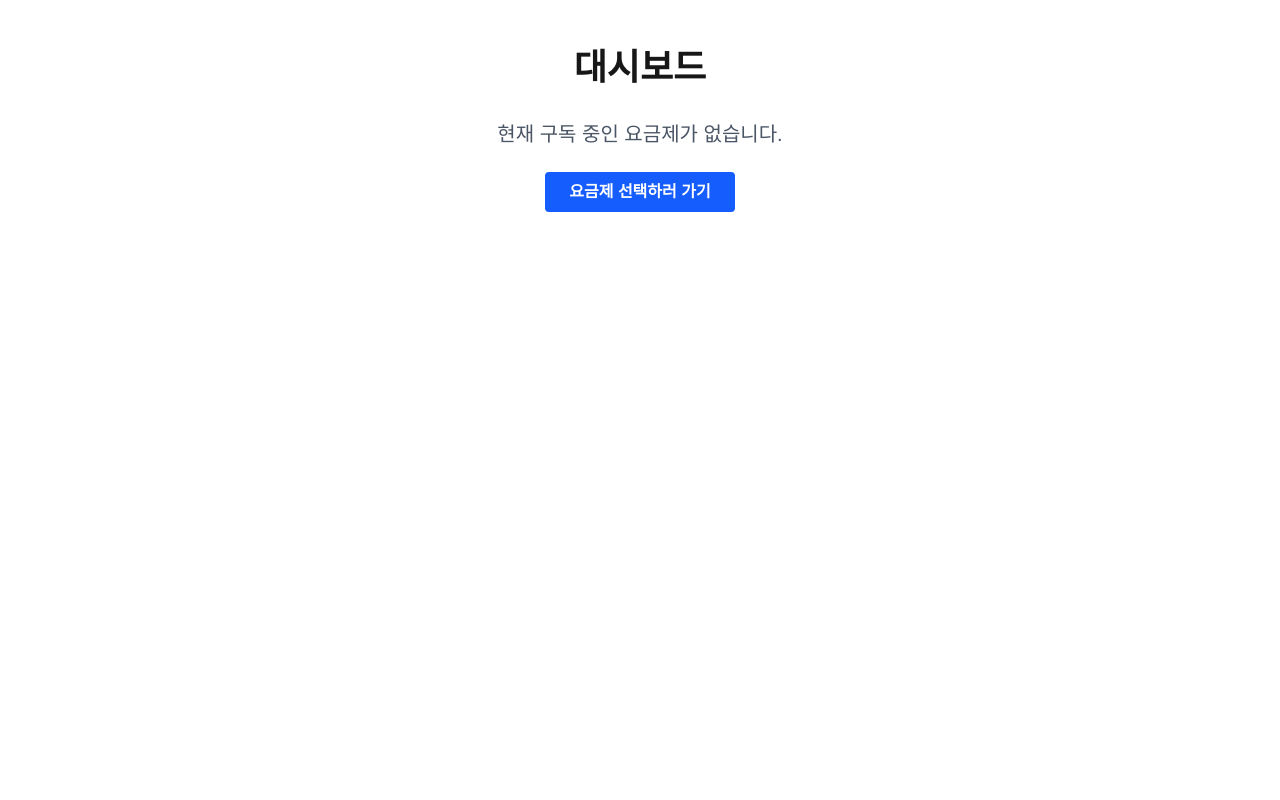
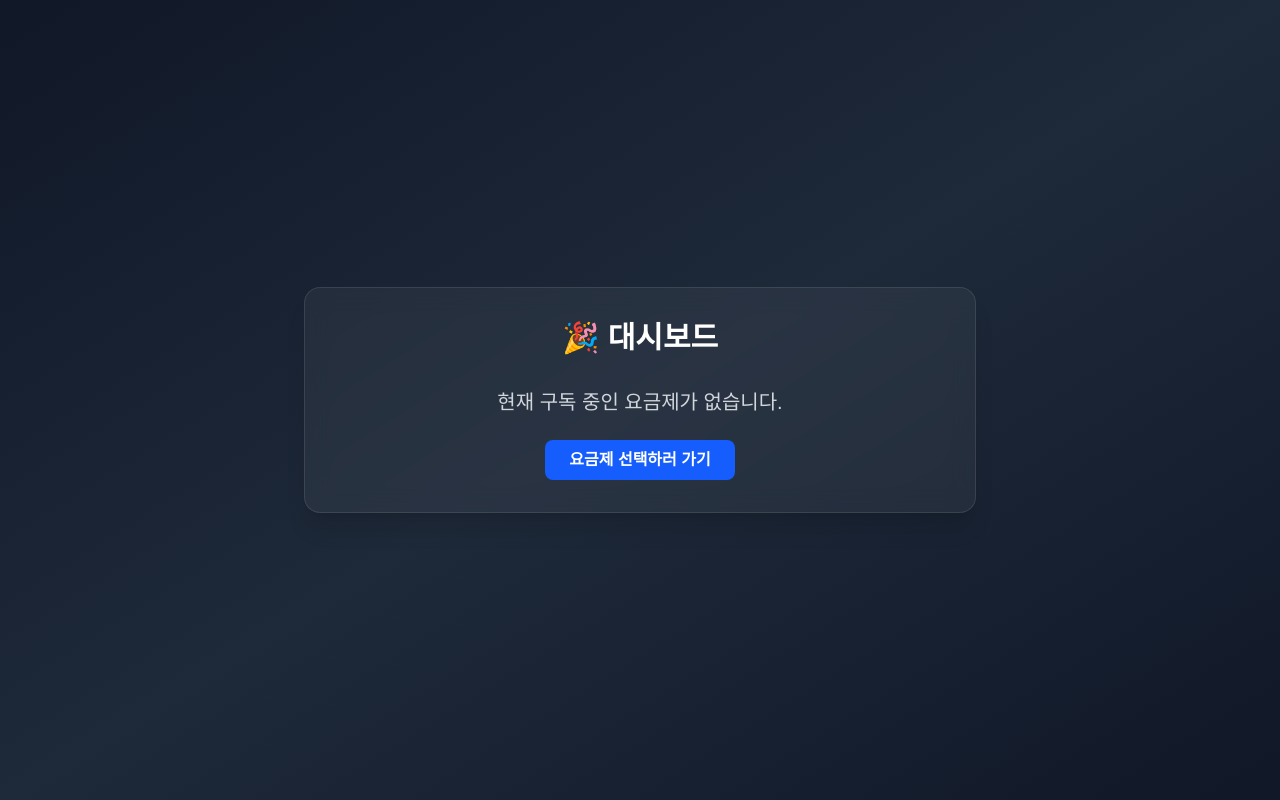
Before and after one commit to Defor721/subtrack_front, a Next.js app: page /dashboard in a window 1280 px wide. Built offline with nearby package versions, Linux system fonts and the light colour scheme; no server answers.

Commit message:
[style] dashboard 페이지 디자인 수정

```diff
--- a/src/app/dashboard/page.tsx
+++ b/src/app/dashboard/page.tsx
@@ -2,6 +2,8 @@
 
 import { useEffect, useState } from "react";
 import { useRouter } from "next/navigation";
+import { motion } from "framer-motion";
+import LoadingScreen from "../components/LoadingScreen";
 
 type Plan = {
   id: string;
@@ -19,7 +21,7 @@ type Subscription = {
 export default function DashboardPage() {
   const router = useRouter();
   const [subscription, setSubscription] = useState<Subscription | null>(null);
-
+  const [loading, setLoading] = useState(true);
   const [cancelling, setCancelling] = useState(false);
 
   useEffect(() => {
@@ -43,6 +45,8 @@ export default function DashboardPage() {
       } catch (err) {
         console.error(err);
         setSubscription(null);
+      } finally {
+        setLoading(false);
       }
     };
 
@@ -79,24 +83,32 @@ export default function DashboardPage() {
     }
   };
 
+  if (loading) {
+    return <LoadingScreen />;
+  }
+
   return (
-    <main className="max-w-3xl mx-auto py-12 px-6 min-h-screen flex flex-col items-center">
-      <h1 className="text-4xl font-bold mb-8 text-center">대시보드</h1>
+    <main className="flex flex-col items-center justify-center min-h-screen bg-gradient-to-br from-gray-900 via-gray-800 to-gray-900 text-white px-4">
+      <motion.div
+        initial={{ opacity: 0, y: 20 }}
+        animate={{ opacity: 1, y: 0 }}
+        transition={{ duration: 0.6 }}
+        className="w-full max-w-2xl p-8 bg-white/5 backdrop-blur-md border border-white/10 rounded-2xl shadow-xl"
+      >
+        <h1 className="text-3xl font-bold mb-8 text-center">🎉 대시보드</h1>
 
         {subscription ? (
-        <div className="w-full space-y-6">
-          <div className="bg-white shadow-md rounded-lg p-6 text-center">
-            <h2 className="text-2xl font-semibold mb-2">
+          <div className="space-y-6 text-center">
+            <div className="space-y-2">
+              <h2 className="text-2xl font-semibold">
                 {subscription.plan.name}
               </h2>
-            <p className="text-gray-600 mb-4">
-              {subscription.plan.description}
+              <p className="text-gray-300">{subscription.plan.description}</p>
+              <p className="text-3xl font-bold text-green-400">
+                ${subscription.plan.price}
+                <span className="text-sm text-gray-400"> / 월</span>
               </p>
-            <p className="text-3xl font-bold text-green-600 mb-4">
-              ${subscription.plan.price}
-              <span className="text-sm text-gray-500"> /월</span>
-            </p>
-            <p className="text-sm text-gray-400">
+              <p className="text-sm text-gray-500">
                 구독 시작일:{" "}
                 {new Date(subscription.createdAt).toLocaleDateString()}
               </p>
@@ -106,31 +118,32 @@ export default function DashboardPage() {
               <button
                 onClick={handleCancel}
                 disabled={cancelling}
-              className="bg-red-500 hover:bg-red-600 text-white font-semibold py-2 px-6 rounded transition disabled:opacity-50"
+                className="bg-red-500 hover:bg-red-600 text-white font-semibold py-2 px-6 rounded-lg transition disabled:opacity-50"
               >
                 {cancelling ? "구독 취소 중..." : "구독 취소하기"}
               </button>
               <button
                 onClick={() => router.push("/plans")}
-              className="bg-gray-800 hover:bg-gray-900 text-white font-semibold py-2 px-6 rounded transition"
+                className="bg-gray-800 hover:bg-gray-900 text-white font-semibold py-2 px-6 rounded-lg transition"
               >
-              요금제 변경하기
+                다른 요금제 보기
               </button>
             </div>
           </div>
         ) : (
           <div className="text-center space-y-6">
-          <p className="text-xl text-gray-600">
+            <p className="text-xl text-gray-300">
               현재 구독 중인 요금제가 없습니다.
             </p>
             <button
               onClick={() => router.push("/plans")}
-            className="bg-blue-600 hover:bg-blue-700 text-white font-semibold py-2 px-6 rounded transition"
+              className="bg-blue-600 hover:bg-blue-700 text-white font-semibold py-2 px-6 rounded-lg transition"
             >
               요금제 선택하러 가기
             </button>
           </div>
         )}
+      </motion.div>
     </main>
   );
 }
```
Lines whose indentation alone changed are shown as unchanged.
